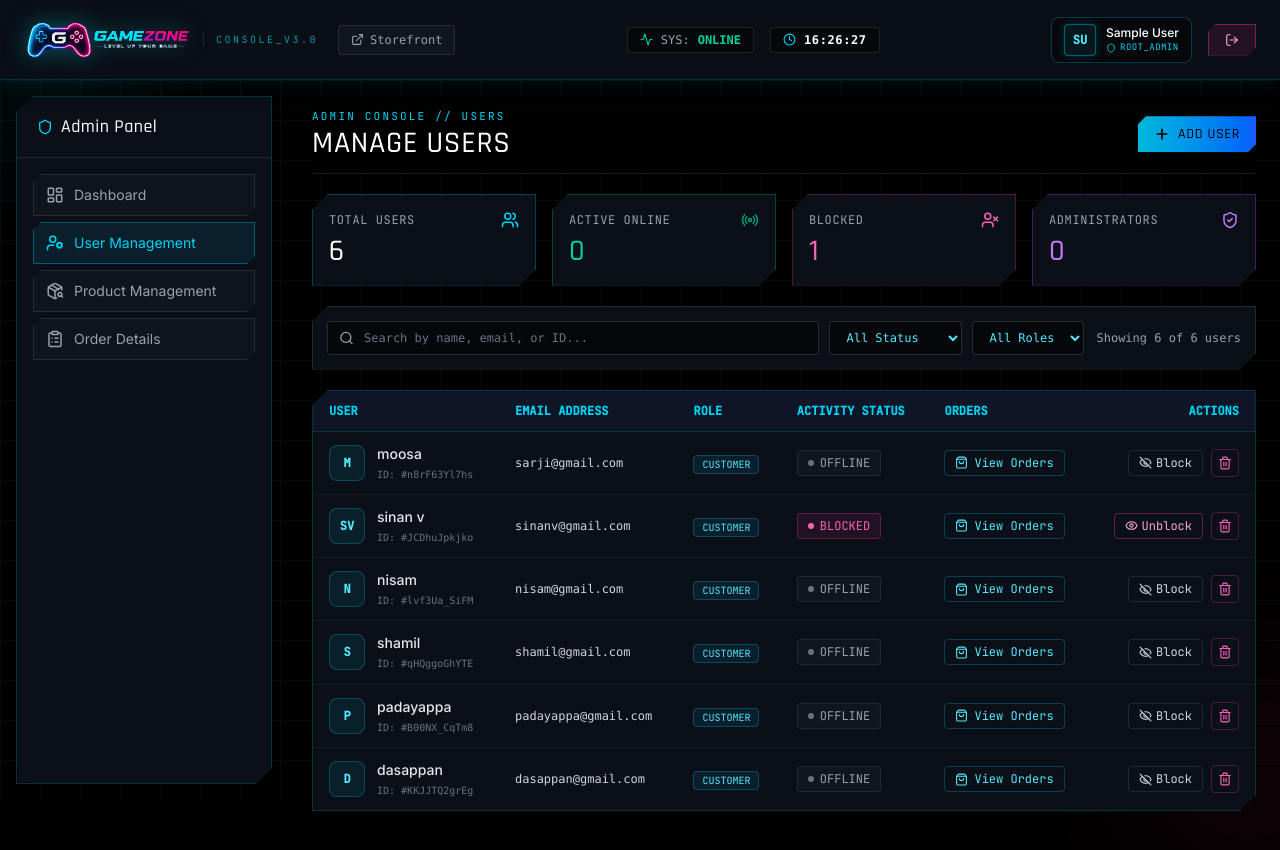
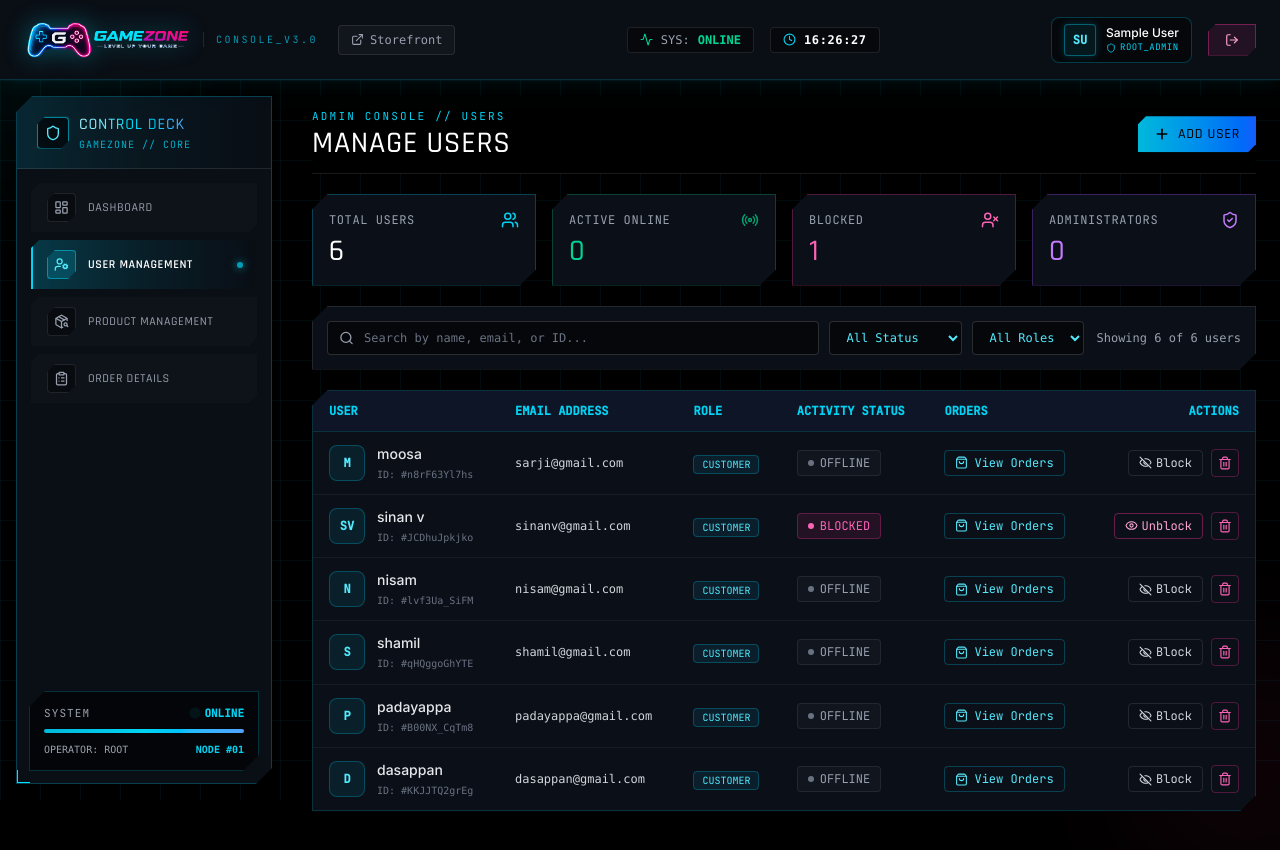
Before and after one commit to NisamMohd/gamezone3, a React (Vite) app: page /admin/usermanagment in a window 1280 px wide. Shown: the top 850 px of the page. Built offline with nearby package versions, Linux system fonts and the light colour scheme; data requests are answered from the project's data file; sample sign-in values are in the browser's storage.

Commit message:
bug fixed

```diff
--- a/src/AdminLayout/pages/Admin.jsx
+++ b/src/AdminLayout/pages/Admin.jsx
@@ -15,15 +15,50 @@ function Admin() {
   const [isSidebarOpen, setIsSidebarOpen] = useState(false);
 
   const navItems = [
-    { to: "dashboard", label: "Dashboard", icon: LayoutDashboard },
-    { to: "usermanagment", label: "User Management", icon: UserCog },
+    { to: "/admin", key: "dashboard", label: "Dashboard", icon: LayoutDashboard },
     {
-      to: "productmanagement",
+      to: "/admin/usermanagment",
+      key: "usermanagment",
+      label: "User Management",
+      icon: UserCog,
+    },
+    {
+      to: "/admin/productmanagement",
+      key: "productmanagement",
       label: "Product Management",
       icon: PackageSearch,
     },
-    { to: "orderdetails", label: "Order Details", icon: ClipboardList },
+    {
+      to: "/admin/orderdetails",
+      key: "orderdetails",
+      label: "Order Details",
+      icon: ClipboardList,
+    },
   ];
+
+  // Helper to determine if a nav item is currently active (Dashboard selected by default)
+  const checkIsActive = (item) => {
+    if (item.key === "dashboard") {
+      return (
+        location.pathname === "/admin" ||
+        location.pathname === "/admin/" ||
+        location.pathname.endsWith("/dashboard")
+      );
+    }
+    if (item.key === "usermanagment") {
+      return (
+        location.pathname.includes("usermanagment") ||
+        location.pathname.includes("adduser")
+      );
+    }
+    if (item.key === "productmanagement") {
+      return (
+        location.pathname.includes("productmanagement") ||
+        location.pathname.includes("addproducts")
+      );
+    }
+    return location.pathname.includes(item.key);
+  };
 
   // Automatically close mobile sidebar whenever route changes
   useEffect(() => {
@@ -95,69 +130,114 @@ function Admin() {
         />
       )}
 
-      {/* SIDEBAR — responsive drawer on mobile/tablet, fixed panel on lg+ */}
+          {/* SIDEBAR — Pure Neon Cyan (Scrollbar Hidden) */}
       <aside
-        className={`fixed top-16 sm:top-20 lg:top-24 left-0 lg:left-4 bottom-0 lg:bottom-4 w-64 lg:w-64 clip-panel bg-[#0B0F17] border-r lg:border border-cyan-500/20 overflow-y-auto z-40 transition-transform duration-300 ease-in-out ${
+        className={`fixed top-16 sm:top-20 lg:top-24 left-0 lg:left-4 bottom-0 lg:bottom-4 w-64 lg:w-64 clip-panel bg-[#0B0F17]/95 backdrop-blur-md border border-cyan-500/30 shadow-[0_0_30px_rgba(0,229,255,0.12)] overflow-y-auto [scrollbar-width:none] [-ms-overflow-style:none] [&::-webkit-scrollbar]:hidden z-40 transition-transform duration-300 ease-in-out flex flex-col justify-between ${
           isSidebarOpen ? "translate-x-0" : "-translate-x-full lg:translate-x-0"
         }`}
       >
-        <span className="corner corner-tl hidden lg:block" />
-        <span className="corner corner-bl hidden lg:block" />
+        {/* Pure Cyan Neon Corner Crosshairs */}
+        <span className="corner corner-tl hidden lg:block" style={{ borderColor: "#00E5FF" }} />
+        <span className="corner corner-bl hidden lg:block" style={{ borderColor: "#00E5FF" }} />
 
-        {/* panel header */}
-        <div className="px-5 py-4 border-b border-white/10 flex items-center justify-between">
-          <div className="flex items-center gap-2">
-            <Shield size={16} className="text-cyan-400" />
-            <h2 className="font-display font-700 text-lg tracking-wide text-white">
-              Admin Panel
+        {/* TOP SECTION: HEADER & NAVIGATION */}
+        <div>
+          {/* Header with pure cyan ambient glow */}
+          <div className="px-5 py-4 border-b border-white/10 flex items-center justify-between bg-gradient-to-r from-cyan-500/15 via-cyan-500/5 to-transparent">
+            <div className="flex items-center gap-2.5">
+              {/* Cyan Glowing Shield Container */}
+              <div className="w-8 h-8 rounded clip-btn bg-black/60 border border-cyan-400/60 flex items-center justify-center shadow-[0_0_14px_rgba(0,229,255,0.4)]">
+                <Shield size={16} className="text-cyan-300" />
+              </div>
+
+              <div>
+                <h2 className="font-display font-700 text-base tracking-wider uppercase bg-gradient-to-r from-cyan-200 via-cyan-400 to-blue-400 bg-clip-text text-transparent">
+                  Control Deck
                 </h2>
+                <span className="font-tech text-[10px] text-cyan-400/80 uppercase tracking-widest block">
+                  GameZone // Core
+                </span>
               </div>
-          {/* Close button inside sidebar on mobile */}
+            </div>
+
+            {/* Mobile Close Button */}
             <button
               type="button"
               onClick={() => setIsSidebarOpen(false)}
-            className="lg:hidden text-gray-400 hover:text-white p-1"
+              className="lg:hidden text-gray-400 hover:text-cyan-400 transition-colors p-1"
               aria-label="Close menu"
             >
               <X size={18} />
             </button>
           </div>
 
-        <nav className="p-4 flex flex-col gap-1.5">
-          {navItems.map(({ to, label, icon: Icon }) => {
-            const isActive = location.pathname.includes(to);
+          {/* Navigation Links (Pure Cyan Lighting) */}
+          <nav className="p-3.5 flex flex-col gap-2">
+            {navItems.map((item) => {
+              const { to, label, icon: Icon } = item;
+              const isActive = checkIsActive(item);
+
               return (
                 <Link
                   key={to}
                   to={to}
                   onClick={() => setIsSidebarOpen(false)}
-                className={`group relative flex items-center gap-2.5 px-3 py-2.5 clip-btn border font-body text-sm transition-all duration-200 ${
+                  className={`group relative flex items-center gap-3 px-3.5 py-2.5 clip-btn text-xs font-display font-700 tracking-wider uppercase transition-all duration-200 ${
                     isActive
-                    ? "bg-cyan-500/10 border-cyan-500/40 text-cyan-300"
-                    : "bg-white/[0.02] border-white/10 text-gray-300 hover:bg-cyan-500/5 hover:border-cyan-400/40 hover:text-white hover:translate-x-1 hover:shadow-[0_0_12px_rgba(0,229,255,0.15)]"
+                      ? "bg-gradient-to-r from-cyan-500/25 via-cyan-500/10 to-transparent border-l-2 border-cyan-400 text-white shadow-[0_0_18px_rgba(0,229,255,0.25)] font-semibold"
+                      : "bg-white/[0.02] border-l-2 border-transparent text-gray-400 hover:bg-cyan-500/10 hover:border-cyan-400/50 hover:text-cyan-300 hover:translate-x-1 hover:shadow-[0_0_14px_rgba(0,229,255,0.15)]"
+                  }`}
+                >
+                  {/* Icon Box */}
+                  <div
+                    className={`p-1.5 rounded clip-btn transition-colors ${
+                      isActive
+                        ? "bg-cyan-500/20 text-cyan-300 border border-cyan-400/50 shadow-[0_0_8px_rgba(0,229,255,0.4)]"
+                        : "bg-black/40 border border-white/10 text-gray-400 group-hover:text-cyan-400 group-hover:border-cyan-400/40 group-hover:bg-cyan-500/10"
                     }`}
                   >
                     <Icon
-                  size={18}
+                      size={15}
                       className={`transition-colors ${
-                    isActive
-                      ? "text-cyan-400"
-                      : "text-gray-400 group-hover:text-cyan-400"
+                        isActive ? "text-cyan-300" : "text-gray-400 group-hover:text-cyan-400"
                       }`}
                     />
-                <span
-                  className={`transition-colors ${
-                    isActive
-                      ? "text-cyan-400"
-                      : "text-gray-400 group-hover:text-cyan-400"
-                  }`}
-                >
-                  {label}
-                </span>
+                  </div>
+
+                  <span className="truncate">{label}</span>
+
+                  {/* Active Neon Cyan Pulse Dot */}
+                  {isActive && (
+                    <span className="ml-auto w-1.5 h-1.5 rounded-full bg-cyan-400 shadow-[0_0_8px_#00E5FF] animate-pulse" />
+                  )}
                 </Link>
               );
             })}
           </nav>
+        </div>
+
+        {/* BOTTOM SECTION: TELEMETRY / STATUS BADGE (Pure Cyan) */}
+        <div className="p-3.5 m-3 clip-panel bg-black/60 border border-cyan-500/25 text-xs font-tech space-y-2 shadow-[0_0_15px_rgba(0,229,255,0.05)]">
+          {/* Status Row */}
+          <div className="flex items-center justify-between text-[11px]">
+            <span className="text-gray-400 uppercase tracking-widest">SYSTEM</span>
+            <span className="flex items-center gap-1.5 text-cyan-400 font-bold">
+              <span className="w-1.5 h-1.5 rounded-full bg-cyan-400 animate-ping" />
+              ONLINE
+            </span>
+          </div>
+
+          {/* Cyan Neon Energy Bar */}
+          <div className="w-full bg-white/10 h-1 rounded-full overflow-hidden">
+            <div className="bg-gradient-to-r from-cyan-500 via-cyan-400 to-blue-400 h-full w-full shadow-[0_0_8px_rgba(0,229,255,0.5)]" />
+          </div>
+
+          {/* Operator Identifier */}
+          <div className="flex items-center justify-between text-[10px] text-gray-400 pt-0.5 font-mono">
+            <span>OPERATOR: ROOT</span>
+            <span className="text-cyan-400 font-bold">NODE #01</span>
+          </div>
+        </div>
       </aside>
 
       {/* main content — full width on mobile/tablet, indented for sidebar on desktop */}
--- a/src/App.jsx
+++ b/src/App.jsx
@@ -56,6 +56,7 @@ function App() {
       <Route element={<AdminRoute />}>
         <Route path="/admin" element={<Admin />}>
           <Route index element={<Dashboard />} />
+          <Route path="dashboard" element={<Dashboard />} />
           <Route path="usermanagment" element={<UserManagement/>} />
           <Route path="productmanagement" element={<ProductsManagement/>} />
           <Route path="addproducts" element={<AddProducts/>} />
```
Also changed, not shown: src/AdminLayout/components/ViewOrdersModal.jsx (+212 -77 lines). Lines whose indentation alone changed are shown as unchanged.
